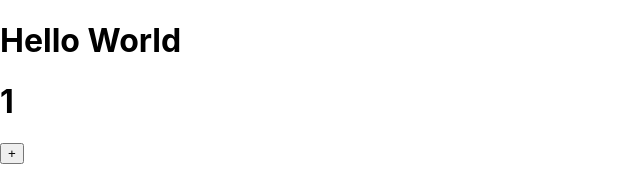
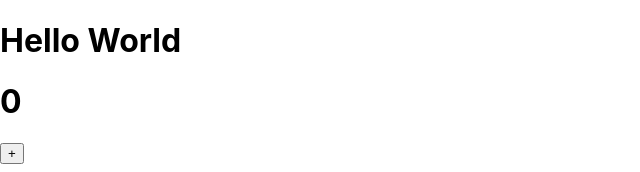
Before and after one commit to GeracNeto/aula-hooks-react, a React (Create React App) app: page / in a window 1280 px wide. Shown: the top 172 px of the page, without its empty margins (0-640 px from the left). Built offline with nearby package versions, Linux system fonts and the light colour scheme.

Commit message:
Criado hook useState para incrementar o valor apresentado na tela quando clicar no botão +

```diff
--- a/src/components/Counter/Counter.js
+++ b/src/components/Counter/Counter.js
@@ -1,8 +1,18 @@
+import { useState } from "react";
+
 function Counter(){
+
+    let [quantity, setQuantity] = useState(0);
+
+    function increment(){
+        setQuantity(quantity += 1);
+        console.log(quantity);
+    }
+
     return(
         <div>
-            <h1>1</h1>
-            <button>+</button>
+            <h1>{quantity}</h1>
+            <button onClick={increment}>+</button>
         </div>
     )
 }
```
